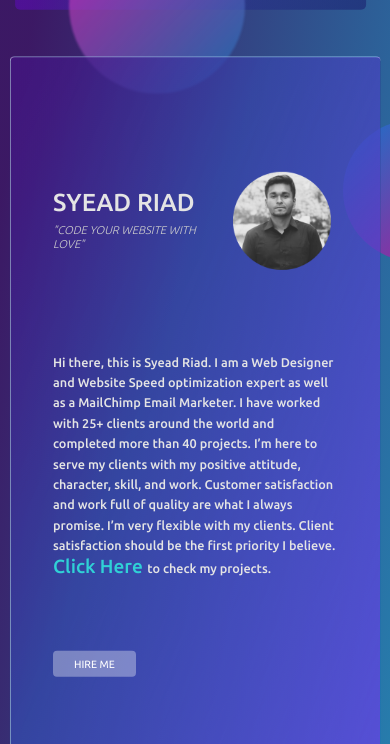
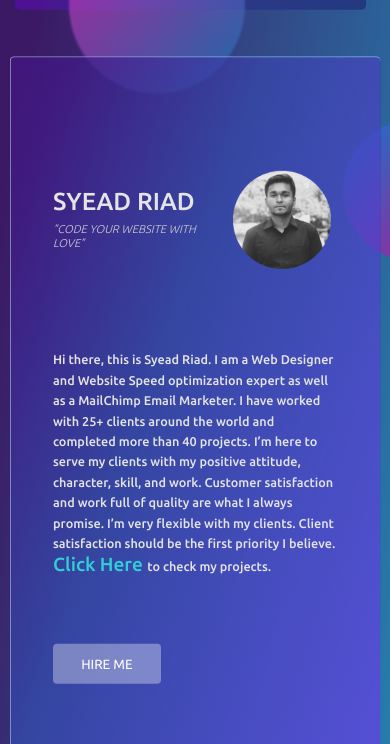
Before and after one commit to SyeadRiad11/Portfolio, a plain HTML site: page index.html in a window 390 px wide. Shown: the part 100-844 px from the top of the page. Drawn offline with Linux system fonts and the light colour scheme.

Commit message:
Update style.css

```diff
--- a/style.css
+++ b/style.css
@@ -491,7 +491,8 @@ transition: 1s all ease-in-out;
 
     }
     .hireMe a{
-   font-size: 1.5rem;
+   font-size: 1.9rem;
+   padding: 1.8rem 4rem;
     }
     .myImage{
         width:60%;
```
